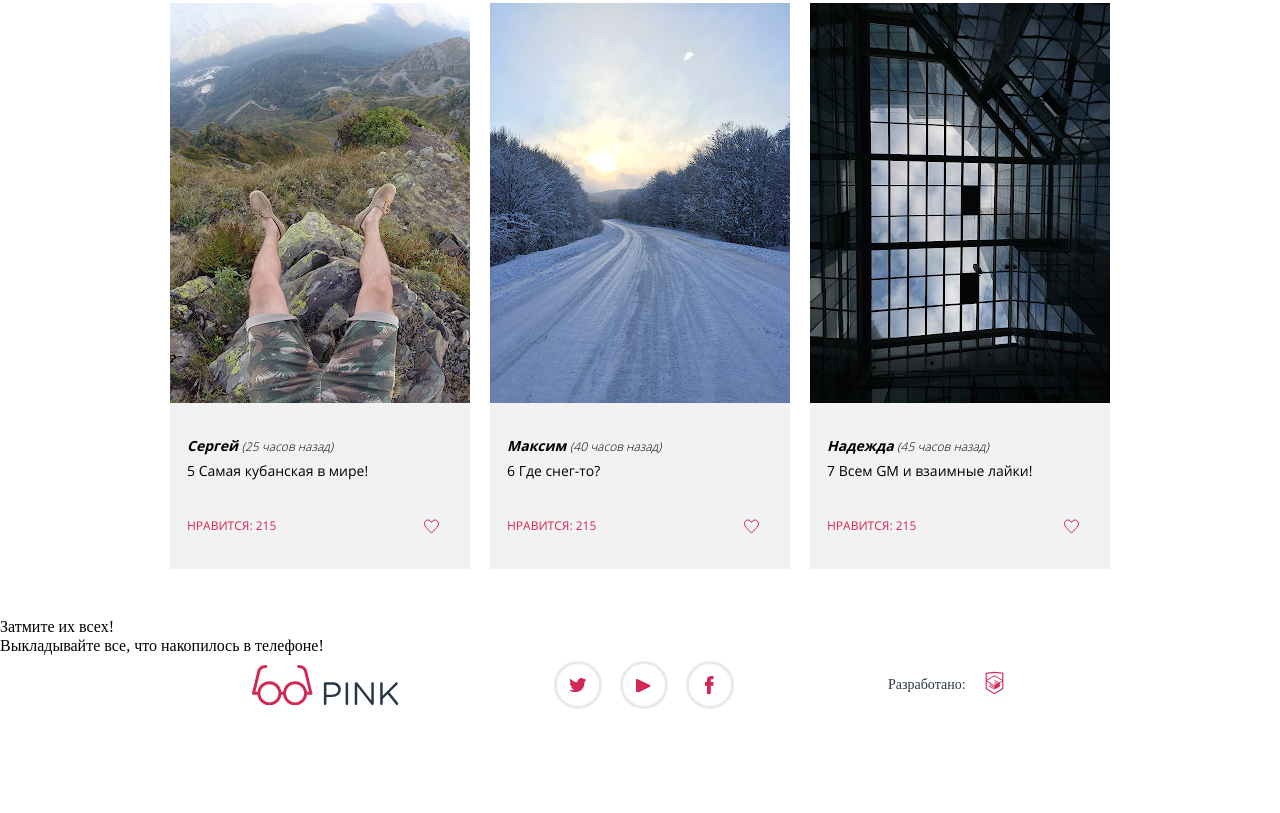
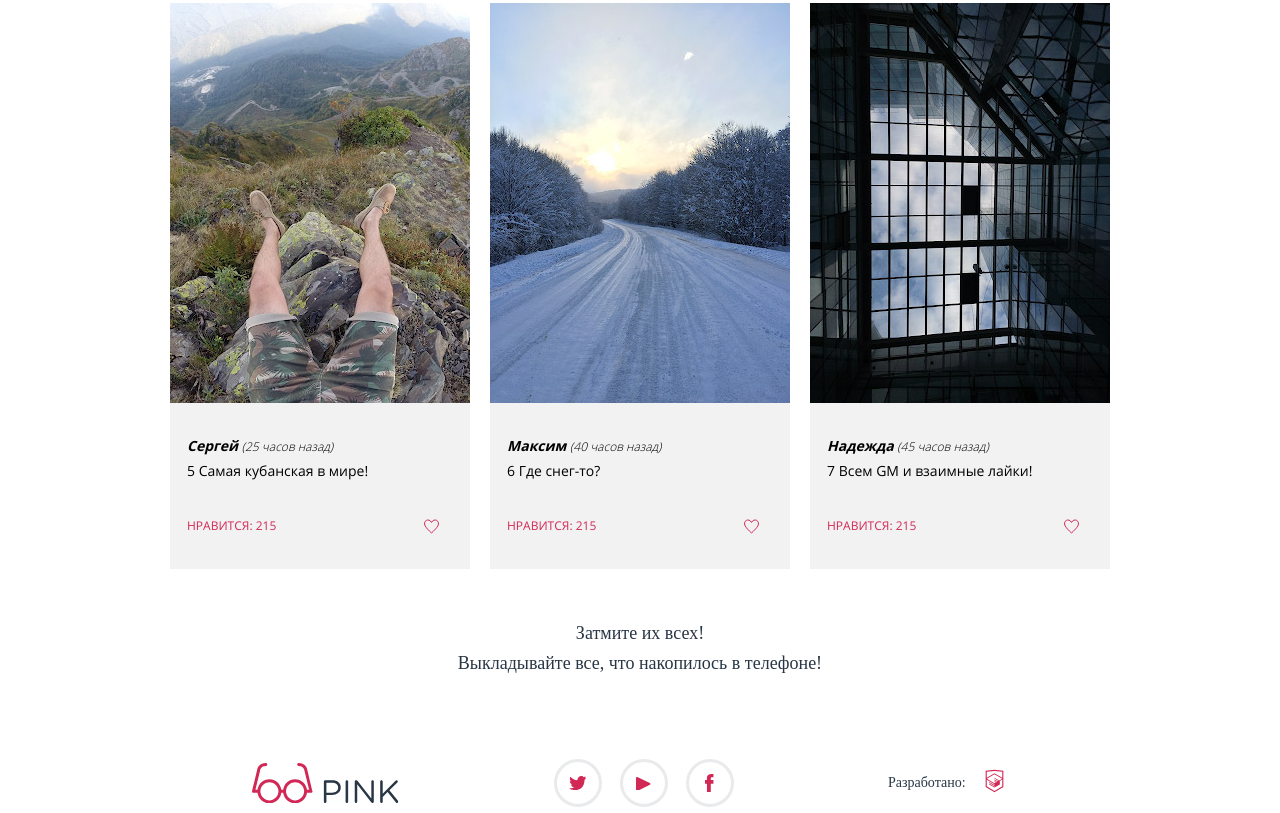
Before and after one commit to Vadim-Orl/pink, a website: page public/photo.html in a window 1280 px wide. Shown: the part 1843-2656 px from the top of the page. Before the commit the page ends 2558 px from the top, so only its background shows below. Drawn offline with nearby package versions, Linux system fonts and the light colour scheme; files that its build step writes are made by us from their sources.

Commit message:
added upload__title

```diff
--- a/source/sass/block/photo-upload.scss
+++ b/source/sass/block/photo-upload.scss
@@ -3,5 +3,24 @@
 }
 
 .upload__title {
-  margin: 0;
+  max-width: 430px;
+  padding: 0 20px;
+  margin: 0 auto;
+  margin-bottom: 52px;
+
+  font-weight: 400;
+  font-size: 14px;
+  line-height: 30px;
+  text-align: center;
+  color: #283645;
+
+  @media (min-width: $tablet-width){
+    margin-bottom: 78px;
+
+    font-size: 18px;
+  }
+
+  @media (min-width: $desktop-width){
+    margin-bottom: 75px;
+  }
 }
```
